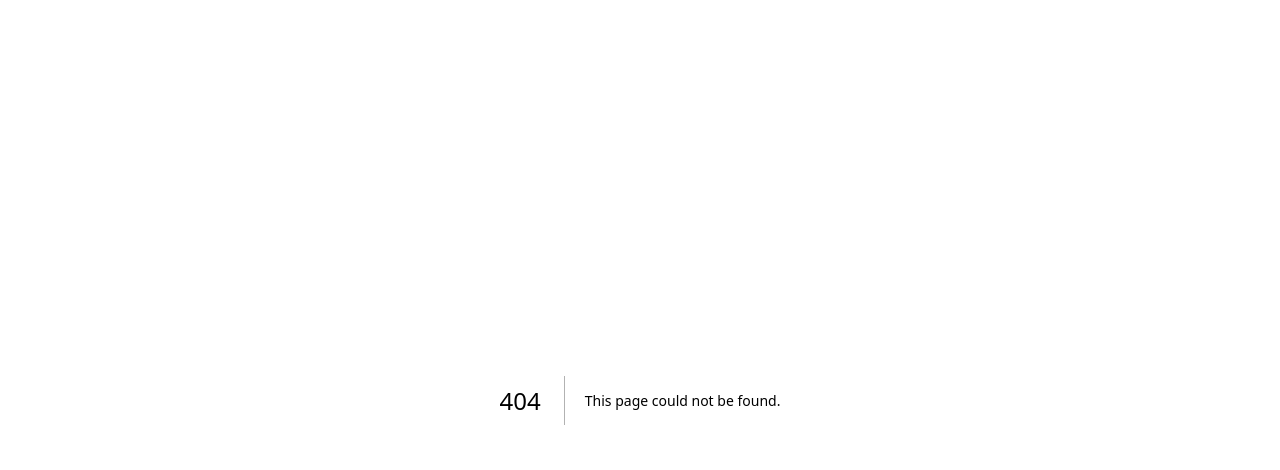
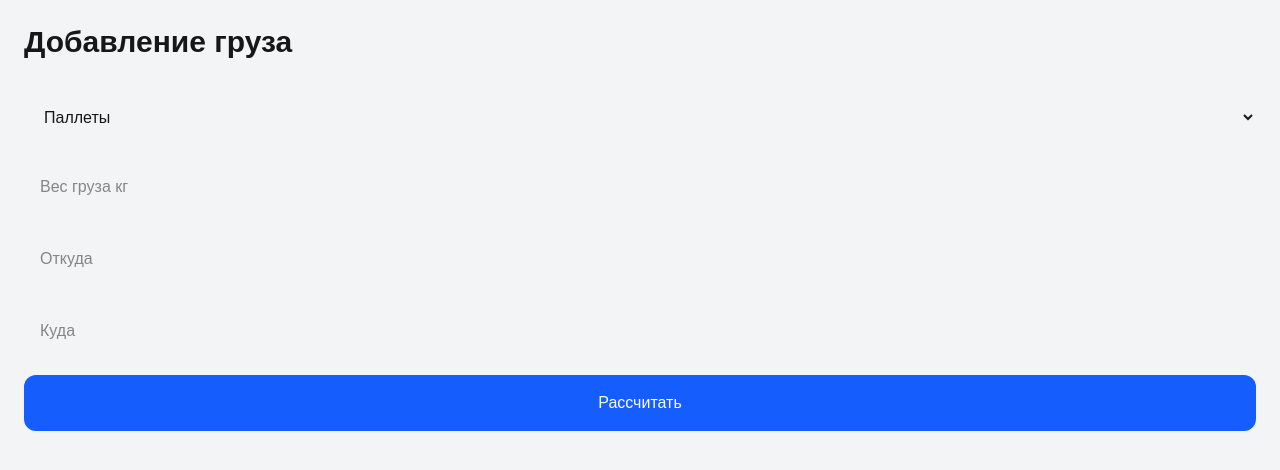
Before and after one commit to koshinrf-stack/cargo-app, a Next.js app: page /owner/create in a window 1280 px wide. Before the commit this address had no page. Shown: the top 470 px of the page. Built offline with nearby package versions, Linux system fonts and the light colour scheme.

Commit message:
cargo form

```diff
--- /dev/null
+++ b/src/app/owner/create/page.tsx
@@ -0,0 +1,107 @@
+"use client";
+
+import { useState } from "react";
+
+export default function CreateCargoPage() {
+
+  const [cargoType, setCargoType] =
+    useState("pallet");
+
+  return (
+
+    <main className="
+    min-h-screen
+    bg-gray-100
+    p-6
+    ">
+
+      <h1 className="
+      text-3xl
+      font-bold
+      mb-8
+      ">
+
+        Добавление груза
+
+      </h1>
+
+      <div className="
+      flex
+      flex-col
+      gap-4
+      ">
+
+        <select
+          className="
+          p-4
+          rounded-xl
+          "
+          value={cargoType}
+
+          onChange={(e)=>
+            setCargoType(
+              e.target.value
+            )
+          }
+        >
+
+          <option value="pallet">
+            Паллеты
+          </option>
+
+          <option value="truck">
+            Полная фура
+          </option>
+
+          <option value="20">
+            Контейнер 20 футов
+          </option>
+
+          <option value="40">
+            Контейнер 40 футов
+          </option>
+
+        </select>
+
+        <input
+          placeholder="Вес груза кг"
+          className="
+          p-4
+          rounded-xl
+          "
+        />
+
+        <input
+          placeholder="Откуда"
+          className="
+          p-4
+          rounded-xl
+          "
+        />
+
+        <input
+          placeholder="Куда"
+          className="
+          p-4
+          rounded-xl
+          "
+        />
+
+        <button
+          className="
+          bg-blue-600
+          text-white
+          p-4
+          rounded-xl
+          "
+        >
+          Рассчитать
+        </button>
+
+      </div>
+
+    </main>
+
+  );
+
+}
--- a/src/app/owner/page.tsx
+++ b/src/app/owner/page.tsx
@@ -1,20 +1,31 @@
+"use client";
+
+import { useRouter } from "next/navigation";
+
 export default function OwnerPage() {
+  const router = useRouter();
+
   return (
     <main className="min-h-screen bg-gray-100 p-6">
 
-      <h1 className="text-3xl font-bold">
+      <h1 className="text-3xl font-bold mb-8">
         Кабинет грузовладельца
       </h1>
 
-      <div className="mt-8">
-
-        <button className="bg-blue-600 text-white px-6 py-4 rounded-2xl">
-
-          Создать заявку
-
-        </button>
-
-      </div>
+      <button
+        onClick={() => router.push("/owner/create")}
+        className="
+          bg-blue-600
+          text-white
+          px-6
+          py-4
+          rounded-2xl
+          text-lg
+          font-semibold
+        "
+      >
+        Добавить груз
+      </button>
 
     </main>
   );
```
